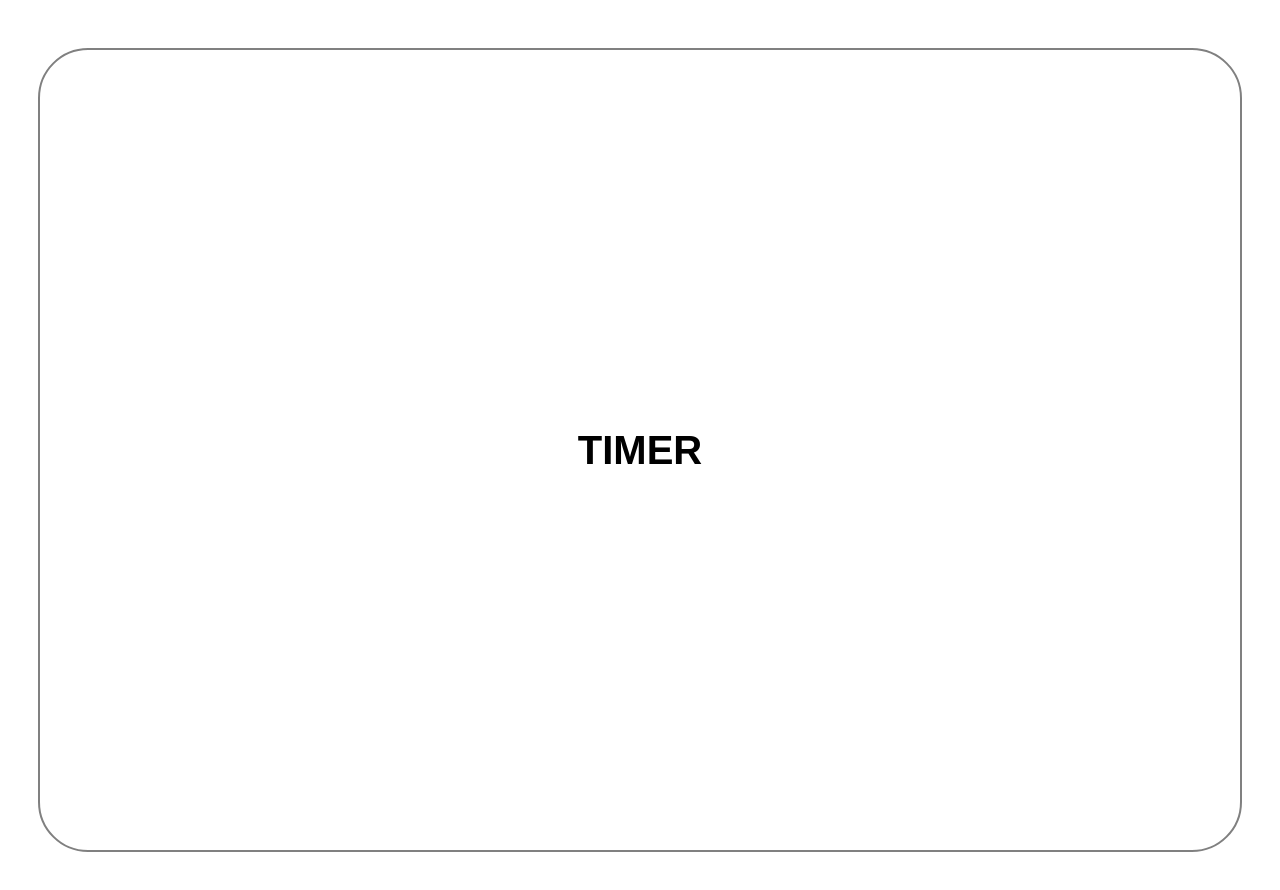
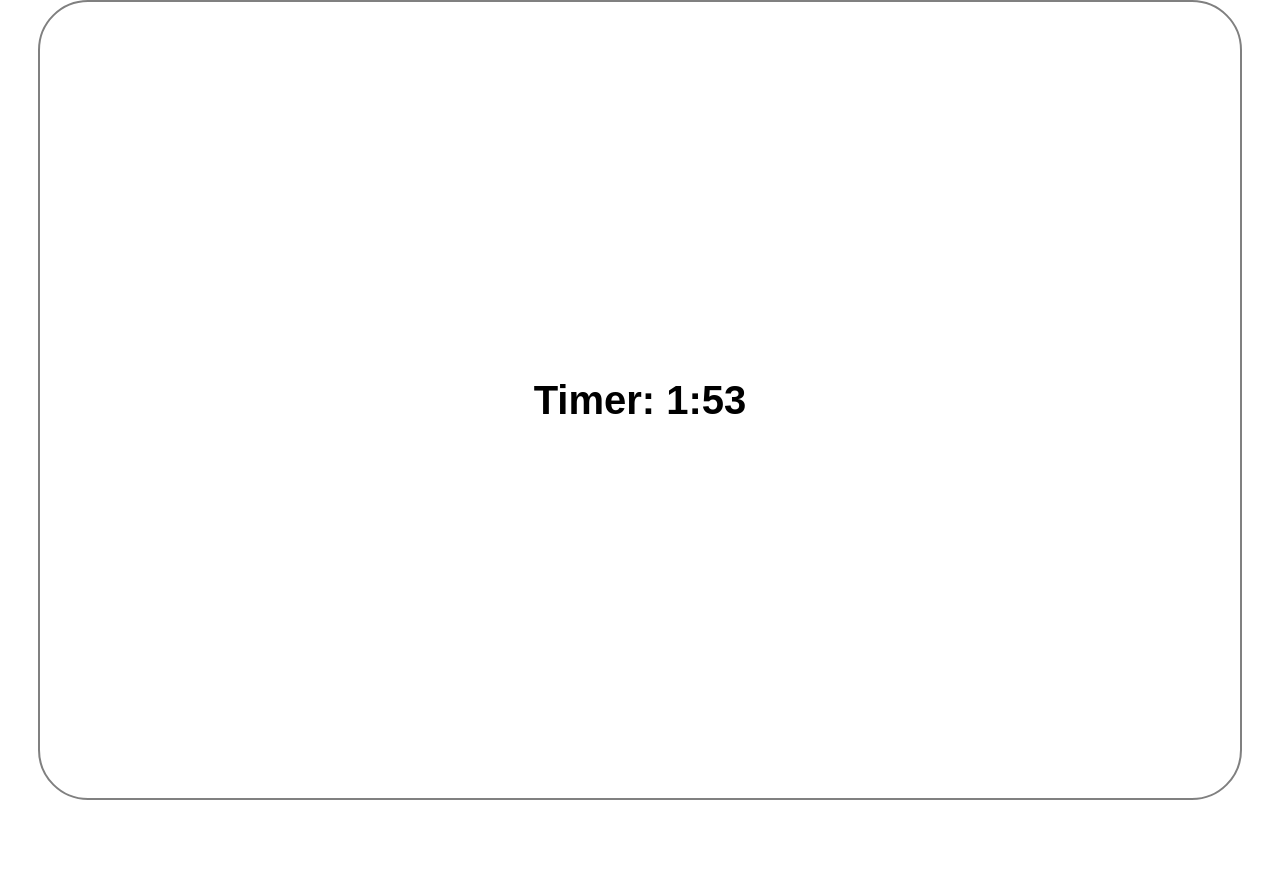
Before and after one commit to deniSwd/auction-timer, a React (Create React App) app: page / in a window 1280 px wide. Shown: the top 890 px of the page. After the commit the page ends 800 px from the top, so only its background shows below. Built offline with nearby package versions, Linux system fonts and the light colour scheme.

Commit message:
feat:timer component

```diff
--- a/src/App.module.scss
+++ b/src/App.module.scss
@@ -3,17 +3,6 @@
   flex-direction: column;
   justify-content: center;
   align-items: center;
-
-  p {
-    display: grid;
-    align-items: center;
-    justify-content: center;
-    width: 1200px;
-    height: 800px;
-    font-size: 40px;
-    font-family: Arial, sans-serif;
-    font-weight: bold;
-    border: 2px solid gray;
-    border-radius: 50px;
-  }
+  width: 100vw;
+  height: 100vh;
 }
--- a/src/App.tsx
+++ b/src/App.tsx
@@ -1,13 +1,12 @@
-import React, {FC} from 'react';
+import React, { FC } from 'react'
 import s from './App.module.scss'
-import './App.module.scss';
+import './App.module.scss'
+import { Timer } from './components/Timer'
 
 export const App: FC = () => {
   return (
     <div className={s.app}>
-      <p>TIMER</p>
+      <Timer/>
     </div>
-  );
+  )
 }
-
-export default App;
--- /dev/null
+++ b/src/components/Timer.module.scss
@@ -0,0 +1,12 @@
+.timerWrap {
+  display: grid;
+  align-items: center;
+  justify-content: center;
+  width: 1200px;
+  height: 800px;
+  font-size: 40px;
+  font-family: Arial, sans-serif;
+  font-weight: bold;
+  border: 2px solid gray;
+  border-radius: 50px;
+}
--- /dev/null
+++ b/src/components/Timer.tsx
@@ -0,0 +1,18 @@
+import { FC, useEffect, useState } from 'react'
+import s from './Timer.module.scss'
+
+export const Timer: FC = () => {
+  const [value, setValue] = useState(120000)
+  useEffect(() => {
+    setTimeout(() => {
+      setValue(value > 0 ? value - 1000 : 0)
+    }, 1000)
+  }, [value])
+  const min = Math.floor(value / 60000)
+  const sec = value % 60000 / 1000
+  return (
+    <div className={s.timerWrap}>
+      Timer: {min}:{sec < 10 ? '0' + sec : sec}
+    </div>
+  )
+}
--- a/src/index.css
+++ b/src/index.css
@@ -1,4 +1,5 @@
-body {
+html,body {
+  margin: 0 auto;
   font-family: -apple-system, BlinkMacSystemFont, 'Segoe UI', 'Roboto', 'Oxygen',
     'Ubuntu', 'Cantarell', 'Fira Sans', 'Droid Sans', 'Helvetica Neue',
     sans-serif;
```
Also changed, not shown: src/index.tsx (+10 -10 lines), 1 other file (tests, documents, lock files or other folders).
